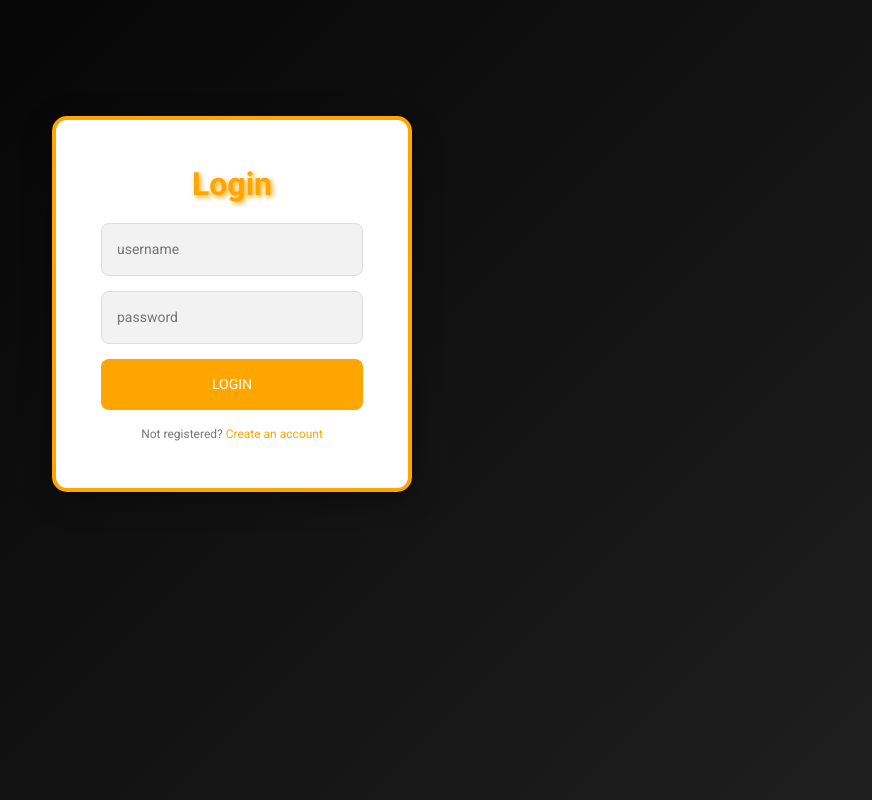
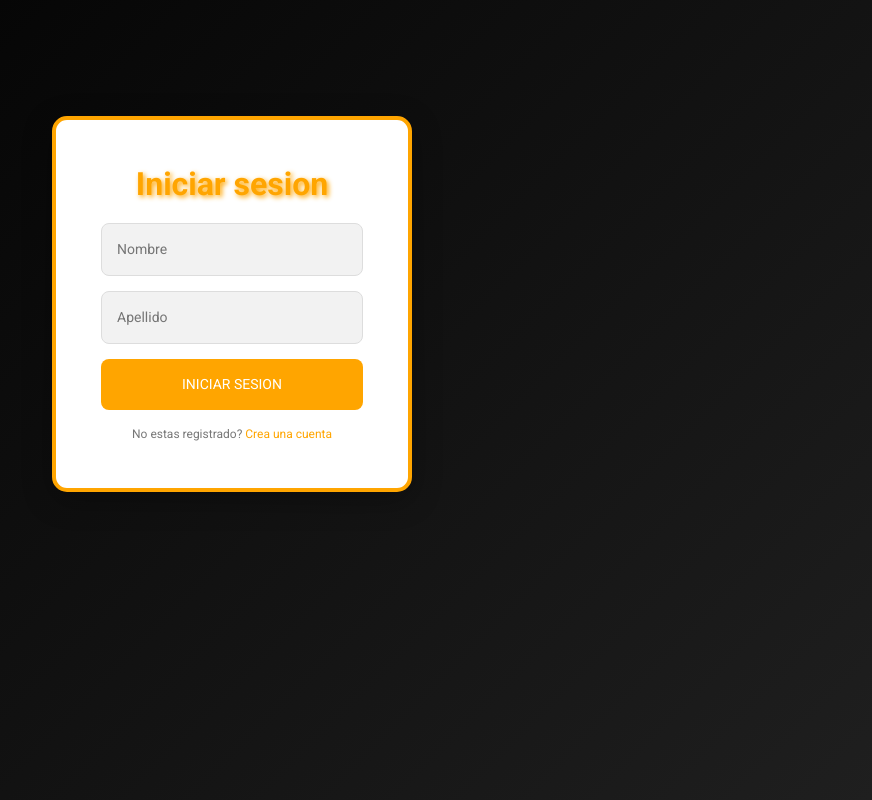
Before and after one commit to AgustinLandeira/AgustinLandeira-TP1-PROG4-2025-C1, an Angular app: page /login in a window 1280 px wide. Shown: the whole page, without its empty margins (408-1280 px from the left). Built offline with nearby package versions, Linux system fonts and the light colour scheme; no server answers; the database is empty.

Commit message:
agregando validaciones a los controlores

```diff
--- a/src/app/pages/bienvenida/bienvenida.component.css
+++ b/src/app/pages/bienvenida/bienvenida.component.css
@@ -0,0 +1,41 @@
+:host {
+    margin: 0;
+    height: 100vh;
+    display: flex;
+    align-items: center;
+    justify-content: center;
+    background-color: #2e2e2e;
+    font-family: 'Segoe UI', sans-serif;
+}
+
+.welcome-container {
+    background-color: #1e1e1e;
+    border: 3px solid orange;
+    border-radius: 12px;
+    padding: 50px;
+    text-align: center;
+    box-shadow: 0 0 20px rgba(255, 165, 0, 0.5);
+    animation: fadeIn 1s ease-in-out;
+}
+
+.welcome-container h1 {
+    color: orange;
+    font-size: 40px;
+    margin-bottom: 10px;
+}
+
+.welcome-container p {
+    color: #ddd;
+    font-size: 18px;
+}
+
+@keyframes fadeIn {
+    from {
+        opacity: 0;
+        transform: scale(0.9);
+    }
+    to {
+        opacity: 1;
+        transform: scale(1);
+    }
+}
--- a/src/app/pages/bienvenida/bienvenida.component.html
+++ b/src/app/pages/bienvenida/bienvenida.component.html
@@ -1 +1,4 @@
-<p>bienvenida works!</p>
+<div class="welcome-container">
+    <h1>¡Bienvenido!</h1>
+    <p>Has iniciado sesión exitosamente.</p>
+  </div>
--- a/src/app/pages/login/login.component.html
+++ b/src/app/pages/login/login.component.html
@@ -1,19 +1,17 @@
 <div class="login-page">
     <div class="form">
-
-        <h1> Login </h1>
-      <form class="register-form">
-        <input type="text" placeholder="name"/>
-        <input type="password" placeholder="password"/>
-        <input type="text" placeholder="email address"/>
-        <button>create</button>
-        <p class="message">Already registered? <a >Sign In</a></p>
-      </form>
-      <form class="login-form">
-        <input type="text" placeholder="username"/>
-        <input type="password" placeholder="password"/>
-        <button>login</button>
-        <p class="message">Not registered? <a routerLink="/registro">Create an account</a></p>
+        <h1> Iniciar sesion </h1>
+      <form class="login-form" [formGroup]="this.formGroup">
+        <input formControlName="nombre" type="text" placeholder="Nombre"/>
+        @if(identificarErrores(this.Nombre,"nombre")){
+          <p>{{tipoError}}</p>
+        }
+        <input formControlName="apellido" type="text" placeholder="Apellido"/>
+        @if(identificarErrores(this.Apellido,"apellido")){
+          <p>{{tipoError}}</p>
+        }
+        <button (click)="logearse()">Iniciar Sesion</button>
+        <p class="message">No estas registrado? <a routerLink="/registro">Crea una cuenta</a></p>
       </form>
     </div>
   </div>
--- a/src/app/pages/login/login.component.ts
+++ b/src/app/pages/login/login.component.ts
@@ -1,12 +1,103 @@
-import { Component } from '@angular/core';
-import { RouterLink } from '@angular/router';
+import { Component, inject, OnInit } from '@angular/core';
+import { FormControl, FormGroup, FormsModule, ReactiveFormsModule, Validators } from '@angular/forms';
+import { Router, RouterLink } from '@angular/router';
+import { DbService } from '../../services/db.service';
+import { Usuario } from '../../class/usuario';
 
 @Component({
   selector: 'app-login',
-  imports: [RouterLink,],
+  imports: [RouterLink,FormsModule,ReactiveFormsModule],
   templateUrl: './login.component.html',
   styleUrl: './login.component.css'
 })
-export class LoginComponent {
+export class LoginComponent implements OnInit {
 
+  formGroup ?: any
+
+  tipoError : string = "";
+  error : boolean = false
+  errorNombre: string = "";
+  errorApellido: string = ""
+
+  db = inject(DbService)
+  listaUsuarios : Usuario[] = []
+  ngOnInit(): void {
+
+    this.formGroup = new FormGroup({
+
+      "nombre" : new FormControl("",[Validators.required,Validators.minLength(4),Validators.maxLength(9)]),
+      "apellido": new FormControl("",[Validators.required,Validators.minLength(5),Validators.maxLength(12)])
+
+    })
+
+    this.db.traerListado().then((usuario) =>{
+
+      this.listaUsuarios = usuario
+      console.log(this.listaUsuarios)
+    })
+
+
+  }
+
+  constructor(private router: Router){
+
+  }
+
+  get Nombre(){
+
+    return this.formGroup?.get("nombre")
+  }
+
+  get Apellido(){
+    return this.formGroup?.get("apellido")
+  }
+
+  identificarErrores(control :any,campo: string){
+
+    if( control?.hasError("required") && control.touched ){
+
+      this.tipoError = "este campo es requerido"
+      this.error = true
+    }else if (control?.hasError("minlength") && control.touched){
+
+      this.tipoError = "este campo tiene que tener un minimo de 4 caracteres"
+      this.error = true
+
+    }else if (control.hasError("maxlength") && control.touched){
+
+      this.tipoError = "este campo tiene que tener un maximo de 9 caracteres"
+      this.error = true
+
+    }else{
+      this.error = false
+    }
+
+    if(this.error)this.identificarCampoError(campo)
+
+    return this.error
+  }
+
+  identificarCampoError(campo: string){
+
+    if(campo == "nombre"){
+
+      this.errorNombre = this.tipoError
+    }else{
+
+      this.errorApellido = this.tipoError
+    }
+  }
+
+  logearse(){
+
+    const respuesta = this.listaUsuarios.map( usuario => usuario.nombre == this.Nombre.value && usuario.apellido == this.Apellido.value)
+
+    if(respuesta.includes(true)){
+
+      console.log("entre")
+      this.router.navigate(["/bienvenida"])
+    }
+
+
+  }
 }
--- a/src/app/pages/registro/registro.component.html
+++ b/src/app/pages/registro/registro.component.html
@@ -4,19 +4,26 @@
 
         <div class="form">
 
-            <h1> Register </h1>
+            <h1> Registro </h1>
 
             <form class="register-form" [formGroup]="this.formGroup">
 
-                <input formControlName="nombre" type="text" placeholder="name"/>
-                @if(error){
-                    <p>{{tipoError}}</p>
+                <input formControlName="nombre" type="text" placeholder="Nombre"/>
+                @if(this.identificarErrores(this.nombre,"nombre")){
+                    <p>{{errorNombre}}</p>
                 }
-                <input formControlName="apellido"  placeholder="first name"/>
-                <input formControlName="edad" type="text" placeholder="age"/>
-                <button (click)="registrarUsuario()">Register</button>
+                <input formControlName="apellido"  placeholder="Apellido"/>
+                @if(this.identificarErrores(this.apellido,"apellido")){
+                    <p>{{errorApellido}}</p>
+                }
+                <input formControlName="edad" type="text" placeholder="Edad"/>
+                @if(this.identificarErrores(this.edad,"edad")){
+                    <p>{{errorEdad}}</p>
+                }
 
-                <p class="message">already registered? <a routerLink="/login">sign in</a></p>
+                <button (click)="registrarUsuario()">Registrarse</button>
+
+                <p class="message">Ya estas registrado? <a routerLink="/login">Iniciar sesion</a></p>
             </form>
 
         </div>
--- a/src/app/pages/registro/registro.component.ts
+++ b/src/app/pages/registro/registro.component.ts
@@ -16,8 +16,11 @@ export class RegistroComponent implements OnInit{
   //usamos los servicios
   db = inject(DbService)
   github = inject(GithubService)
-  error : boolean = false
+  error : boolean = false;
   tipoError: string = ""
+  errorNombre: string = "";
+  errorApellido: string = ""
+  errorEdad: string = ""
 
   ngOnInit(): void {
 
@@ -33,7 +36,7 @@ export class RegistroComponent implements OnInit{
 
   registrarUsuario(){
 
-    this.identificarErrores()
+
     console.log(this.formGroup)
     if(this.formGroup?.invalid)return
 
@@ -58,16 +61,46 @@ export class RegistroComponent implements OnInit{
     return this.formGroup?.get("edad")
   }
 
-  identificarErrores(){
+  identificarErrores(control :any,campo: string){
 
-    this.error = true
-    if(this.nombre?.hasError("required")){
+    if( control?.hasError("required") && control.touched ){
 
-      this.tipoError = "el nombre es requerido"
-    }else if (this.nombre?.hasError("minlength")){
-      this.tipoError = "el nombre tiene que tener un minimo de 4 caracteres"
-    }else if (this.nombre?.hasError("maxlength")){
-      this.tipoError = "el nombre tiene que tener un maximo de 9 caracteres"
+      this.tipoError = "este campo es requerido"
+      this.error = true
+
+    }else if (control?.hasError("minlength") && control.touched){
+
+      this.tipoError = "este campo tiene que tener un minimo de 4 caracteres"
+      this.error = true
+
+    }else if (control.hasError("maxlength") && control.touched){
+
+      this.tipoError = "este campo tiene que tener un maximo de 9 caracteres"
+      this.error = true
+
+    }else if(control?.hasError("pattern") && control?.touched){
+
+      this.tipoError = "la edad es invalida"
+      this.error = true
+    }else{
+      this.error = false
+    }
+
+    if(this.error)this.identificarCampoError(campo)
+
+    return this.error
+  }
+
+  identificarCampoError(campo: string){
+
+    if(campo == "nombre"){
+
+      this.errorNombre = this.tipoError
+    }else if(campo == "apellido"){
+
+      this.errorApellido = this.tipoError
+    }else{
+      this.errorEdad = this.tipoError
     }
   }
 }
--- a/src/app/services/db.service.ts
+++ b/src/app/services/db.service.ts
@@ -27,6 +27,17 @@ export class DbService {
     console.log(error)
     console.log(data)
 
+  }
 
+  async traerListado(): Promise<Usuario[] | []>{
+
+    const {data,error} = await this.suparbase.from("tp1").select("nombre,apellido")
+
+    if(error){
+      return []
+    }
+
+    console.log(data)
+    return data as Usuario[]
   }
 }
```
